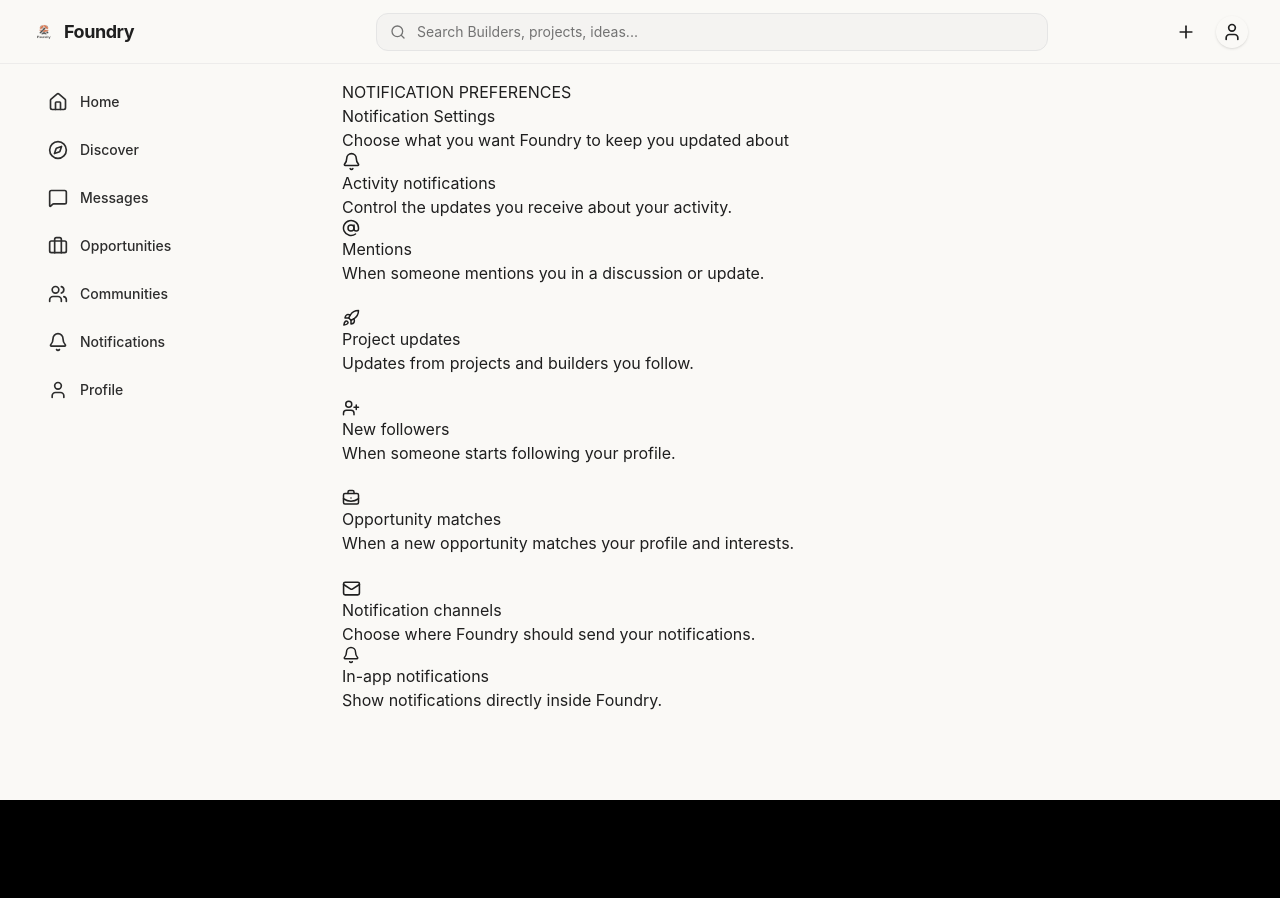
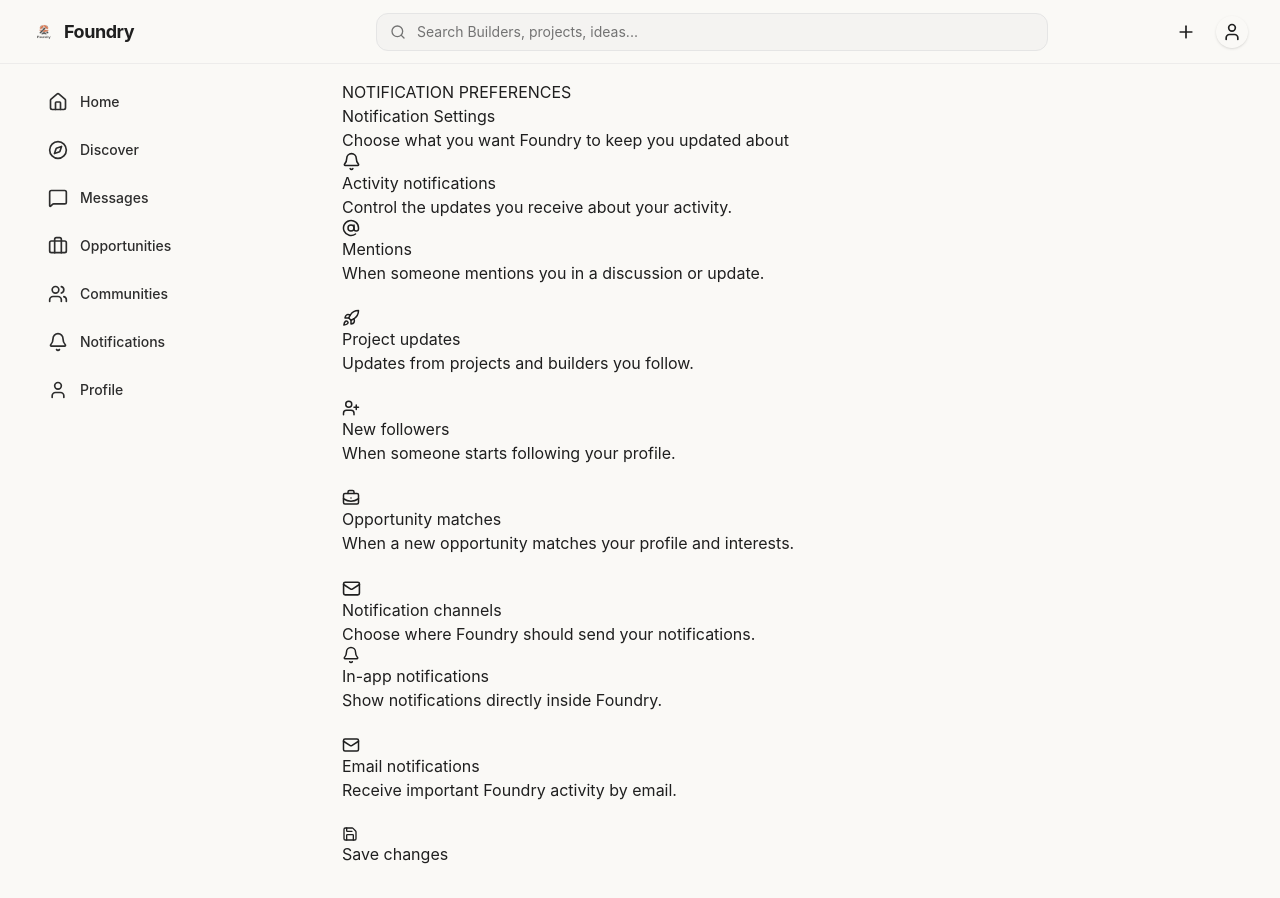
Before and after one commit to TechSage01/Foundry-Frontend, a React (Vite) app: page /settings/notifications in a window 1280 px wide. Before the commit the page ends 800 px from the top, so only its background shows below. Built offline with nearby package versions, Linux system fonts and the light colour scheme.

Commit message:
feat: complete build NotificationSettings structure

```diff
--- a/src/pages/NotificationSettings.jsx
+++ b/src/pages/NotificationSettings.jsx
@@ -92,9 +92,7 @@
                 const enabled = settings[item.id];
 
                 return (
-                                    <div
-                                    key={item.id}
-                                    className="notification-setting-row">
+                  <div key={item.id} className="notification-setting-row">
                     <div className="notification-setting-icon">
                       <Icon size={18} />
                     </div>
@@ -105,9 +103,7 @@
                     <button
                       type="button"
                       className={`notification-toggle ${
-                                            enabled
-                                                ? "notification-toggle-active"
-                                                : ""
+                        enabled ? "notification-toggle-active" : ""
                       }`}
                       onClick={() => toggleSetting(item.id)}
                       aria-pressed={enabled}
@@ -143,15 +139,50 @@
                 </div>
                 <button
                   type="button"
-                                    className={`notification-toggle`}
-                                ></button>
+                  className={`notification-toggle ${
+                    settings.inApp ? "notification-toggle--active" : ""
+                  }`}
+                  onClick={() => toggleSetting("inApp")}
+                  aria-pressed={settings.inApp}
+                >
+                  <span className="notification-toggle__knob" />
+                </button>
+              </div>
+              <div className="notification-setting-row">
+                <div className="notification-setting-icon">
+                  <Mail size={18} />
+                </div>
+                <div className="notification-setting-info">
+                  <h3>Email notifications</h3>
+                  <p>Receive important Foundry activity by email.</p>
+                </div>
+                <button
+                  type="button"
+                  className={`notification-toggle ${
+                    settings.email ? "notification-toggle--active" : ""
+                  }`}
+                  onClick={() => toggleSetting("email")}
+                  aria-pressed={settings.email}
+                >
+                  <span className="notification-toggle__knob" />
+                </button>
               </div>
             </div>
           </section>
+          <div className="notification-settings-footer">
+            <button
+              type="button"
+              className="notification-save-button"
+              onClick={handleSave}
+            >
+              <Save size={16} />
+              {saved ? "Changes saved" : "Save changes"}
+            </button>
+          </div>
         </main>
       </div>
     </MainLayout>
-    )
+  );
 }
 
 export default NotificationSettings;
```
Lines whose indentation alone changed are shown as unchanged.
